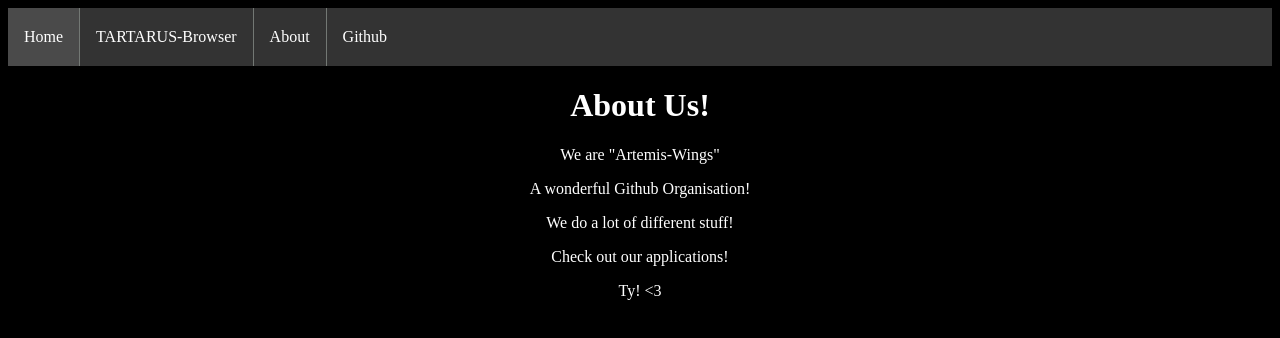
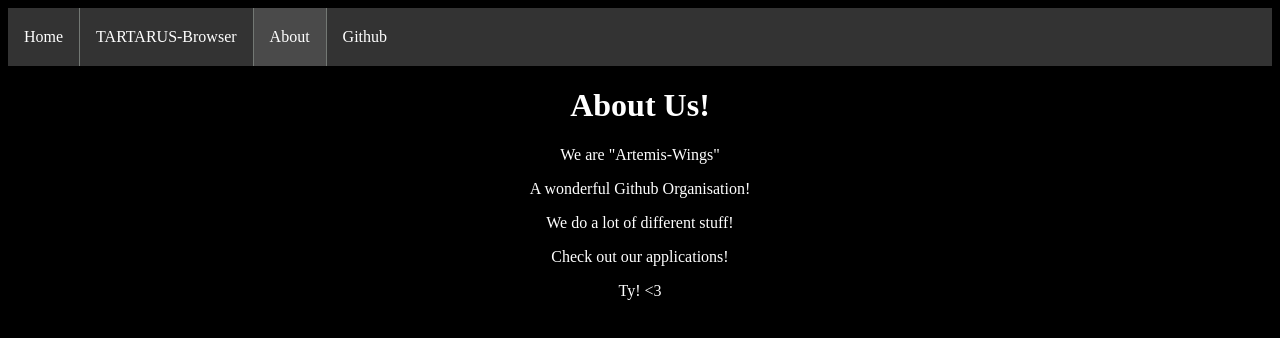
Before and after one commit to Artemis-Wings/artemis-wings.github.io, a plain HTML site: page about.html in a window 1280 px wide. Drawn offline with Linux system fonts and the light colour scheme.

Commit message:
Update about.html

```diff
--- a/about.html
+++ b/about.html
@@ -12,9 +12,9 @@
 
 <body>
   <ul>
-  <li><a class="active" href="https://artemis-wings.github.io/">Home</a></li>
+  <li><a href="https://artemis-wings.github.io/">Home</a></li>
       <li><a href="https://artemis-wings.github.io/Styx/">TARTARUS-Browser</a></li>
-  <li><a href="about.html">About</a></li>
+  <li><a class="active" href="about.html">About</a></li>
     <li><a href="https://github.com/Artemis-Wings">Github</a></li>
 </ul>
   <h1> About Us! </h1>
```
